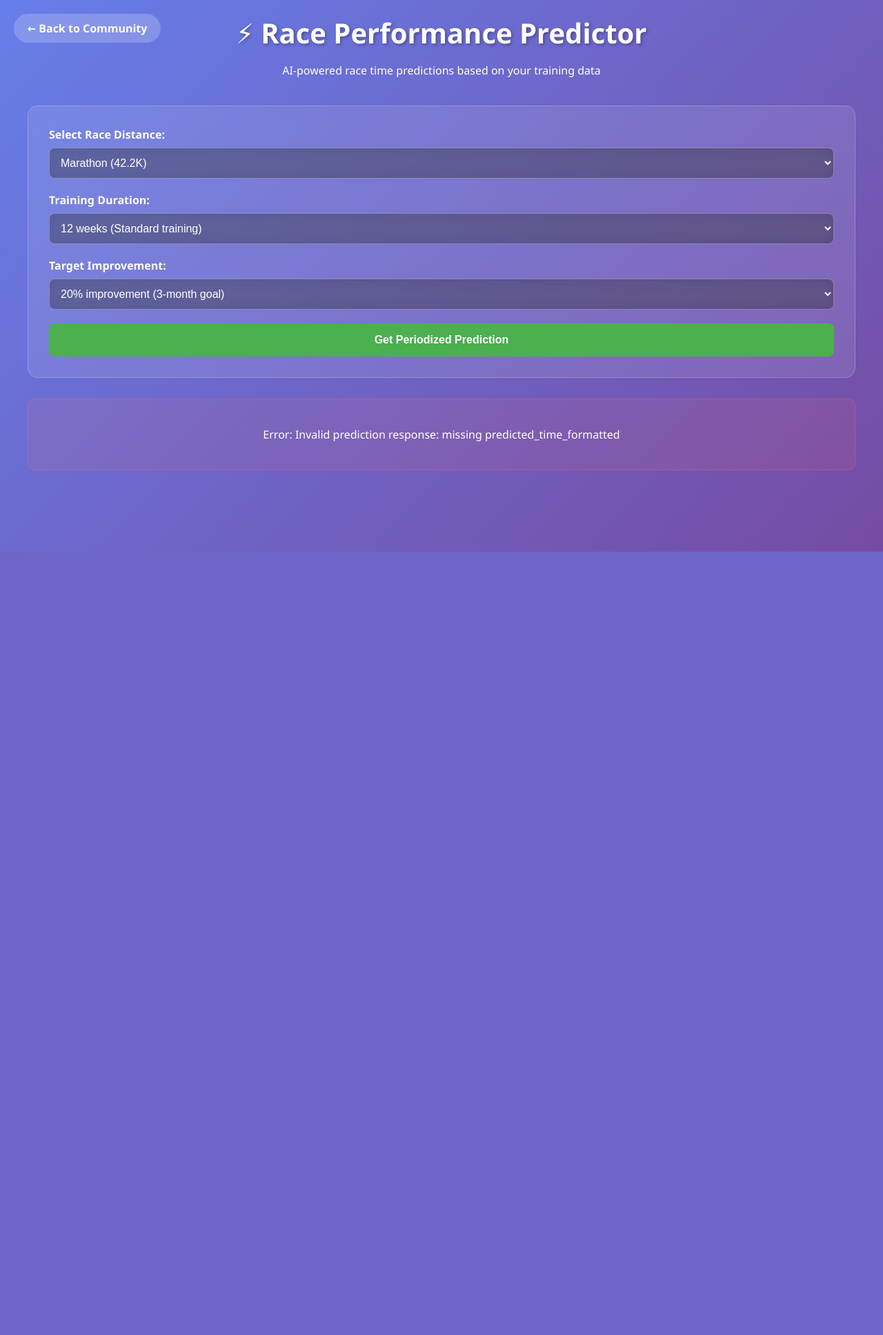
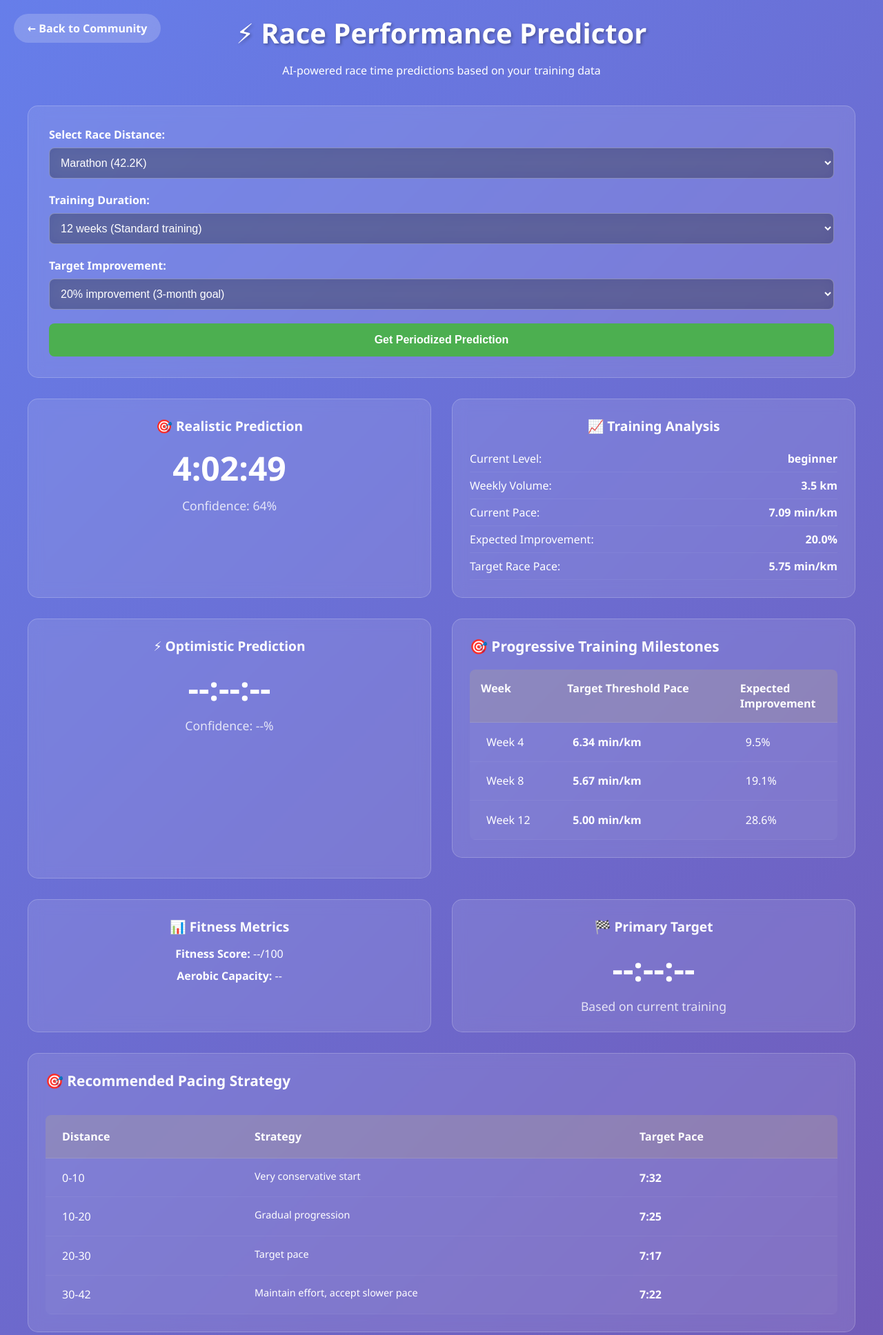
Before and after one commit to rathishpadman/MarathonTraining, a Flask app: page /race_predictor in a window 1280 px wide. Shown: the top 1936 px of the page at 69% size. Before the commit the page ends 800 px from the top, so only its background shows below. Run offline with Flask 3, Linux system fonts and the light colour scheme; data comes from the database, SQL or seed files in the repository.

Commit message:
Improve error handling and display of race prediction results on dashboard
Handles both legacy and new formats of race prediction responses and displays improvement analysis.

Replit-Commit-Author: Agent
Replit-Commit-Session-Id: b86b4294-00d7-4fa4-8b7a-9c1b8b365e98
Replit-Commit-Screenshot-Url: https://storage.googleapis.com/screenshot-production-us-central1/4af7ab70-3715-49e2-9c42-d1b05d91b220/dd339924-c7aa-456e-b1c5-62b26fc1e29e.jpg

```diff
--- a/templates/race_predictor.html
+++ b/templates/race_predictor.html
@@ -558,9 +558,9 @@
                     throw new Error(predictionData.error);
                 }
 
-                // Validate required fields
-                if (!predictionData.predicted_time_formatted) {
-                    throw new Error('Invalid prediction response: missing predicted_time_formatted');
+                // Validate required fields - handle both response formats
+                if (!predictionData.race_prediction && !predictionData.predicted_time_formatted) {
+                    throw new Error('Invalid prediction response: missing prediction data');
                 }
 
                 // Display periodized prediction results
@@ -597,12 +597,19 @@
             const results = document.getElementById('results');
             const raceDistance = document.getElementById('raceDistance').value;
 
+            // Handle both legacy and new response formats
+            const prediction = data.race_prediction || data;
+            const timeFormatted = prediction.predicted_time_formatted;
+            const confidence = prediction.confidence_score;
+
             // Display main prediction
-            document.getElementById('realisticTime').textContent = data.race_prediction.predicted_time_formatted;
-            document.getElementById('realisticConfidence').textContent = `Confidence: ${Math.round(data.race_prediction.confidence_score * 100)}%`;
+            document.getElementById('realisticTime').textContent = timeFormatted;
+            document.getElementById('realisticConfidence').textContent = `Confidence: ${Math.round(confidence * 100)}%`;
 
-            // Add improvement analysis section
-            const improvementSection = document.createElement('div');
+            // Add improvement analysis section (only for periodized predictions)
+            let improvementSection = null;
+            if (data.current_baseline && data.improvement_analysis) {
+                improvementSection = document.createElement('div');
                 improvementSection.className = 'result-card';
                 improvementSection.innerHTML = `
                     <div class="result-title">📈 Training Analysis</div>
@@ -625,10 +632,11 @@
                         </div>
                         <div class="metric-item">
                             <span class="metric-label">Target Race Pace:</span>
-                        <span class="metric-value">${data.race_prediction.predicted_pace_per_km.toFixed(2)} min/km</span>
+                            <span class="metric-value">${prediction.predicted_pace_per_km.toFixed(2)} min/km</span>
                         </div>
                     </div>
                 `;
+            }
 
             // Add progressive milestones section
             if (data.progressive_milestones && data.progressive_milestones.length > 0) {
@@ -657,9 +665,11 @@
                 resultsSection.appendChild(milestonesSection);
             }
 
-            // Insert improvement analysis after confidence card
+            // Insert improvement analysis after confidence card (if available)
+            if (improvementSection) {
                 const confidenceCard = document.getElementById('realisticConfidence').closest('.result-card');
                 confidenceCard.parentNode.insertBefore(improvementSection, confidenceCard.nextSibling);
+            }
 
             results.style.display = 'block';
         }
```
Lines whose indentation alone changed are shown as unchanged.
